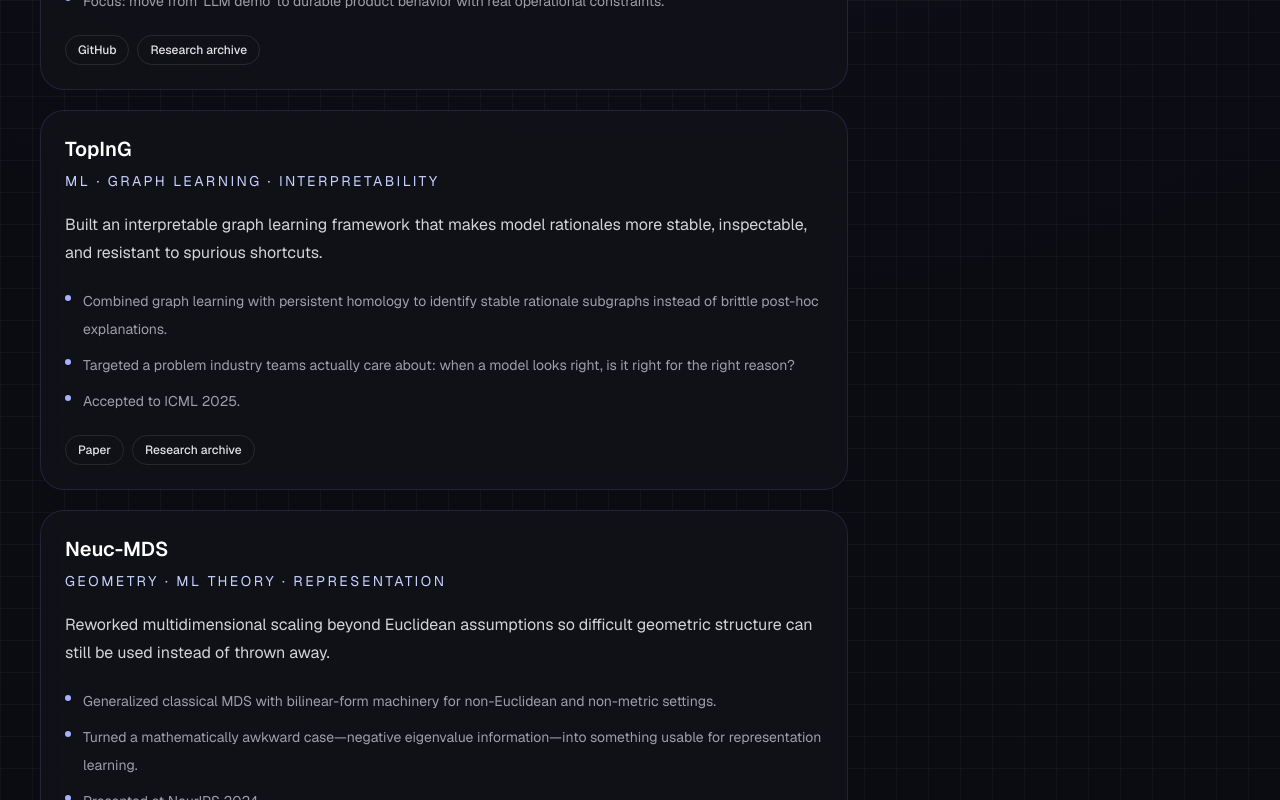
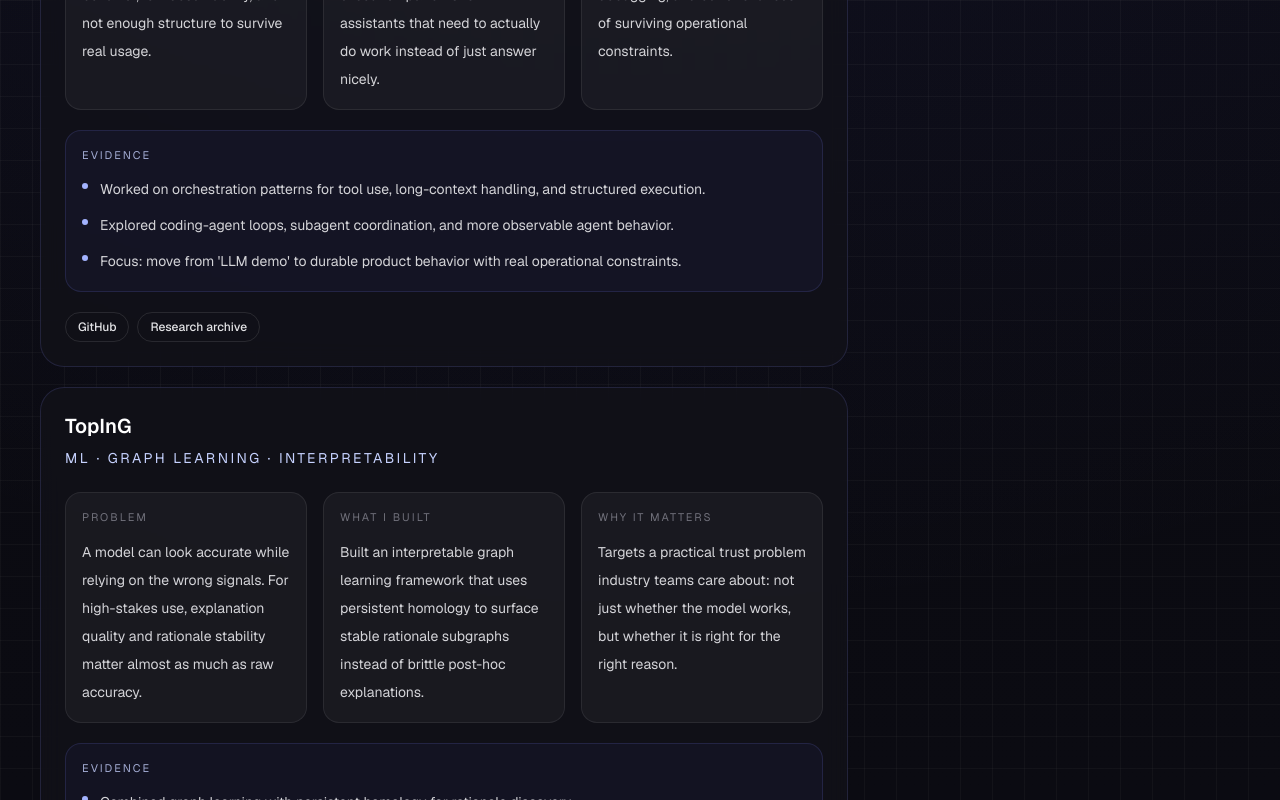
Before and after one commit to jackal092927/xinsite, a Next.js app: page / in a window 1280 px wide. Shown: the part 1280-2080 px from the top of the page. Built offline with nearby package versions, Linux system fonts and the light colour scheme.

Commit message:
refactor: turn selected work into case studies

```diff
--- a/src/app/page.tsx
+++ b/src/app/page.tsx
@@ -241,7 +241,7 @@ export default function Home() {
               <SectionShell
                 id="work"
                 eyebrow="Selected work"
-                title="Projects that show technical depth and builder instinct"
+                title="Case studies that show how I attack hard technical problems"
               >
                 <div className="grid gap-5">
                   {featuredProjects.map((project) => (
@@ -249,23 +249,58 @@ export default function Home() {
                       key={project.title}
                       className="glass rounded-3xl p-6"
                     >
+                      <div className="flex flex-wrap items-start justify-between gap-3">
+                        <div>
                           <h3 className="text-xl font-semibold text-white">
                             {project.title}
                           </h3>
                           <p className="mt-2 text-sm uppercase tracking-[0.18em] text-indigo-200">
                             {project.tag}
                           </p>
-                      <p className="mt-5 max-w-3xl text-base leading-7 text-zinc-300">
-                        {project.summary}
+                        </div>
+                      </div>
+
+                      <div className="mt-6 grid gap-4 md:grid-cols-3">
+                        <div className="rounded-2xl border border-white/8 bg-white/4 p-4">
+                          <div className="text-[11px] uppercase tracking-[0.18em] text-zinc-500">
+                            Problem
+                          </div>
+                          <p className="mt-3 text-sm leading-7 text-zinc-300">
+                            {project.problem}
                           </p>
-                      <ul className="mt-5 space-y-2 text-sm leading-7 text-zinc-400">
-                        {project.bullets.map((bullet) => (
-                          <li key={bullet} className="flex gap-3">
+                        </div>
+                        <div className="rounded-2xl border border-white/8 bg-white/4 p-4">
+                          <div className="text-[11px] uppercase tracking-[0.18em] text-zinc-500">
+                            What I built
+                          </div>
+                          <p className="mt-3 text-sm leading-7 text-zinc-300">
+                            {project.built}
+                          </p>
+                        </div>
+                        <div className="rounded-2xl border border-white/8 bg-white/4 p-4">
+                          <div className="text-[11px] uppercase tracking-[0.18em] text-zinc-500">
+                            Why it matters
+                          </div>
+                          <p className="mt-3 text-sm leading-7 text-zinc-300">
+                            {project.impact}
+                          </p>
+                        </div>
+                      </div>
+
+                      <div className="mt-5 rounded-2xl border border-indigo-400/15 bg-indigo-500/5 p-4">
+                        <div className="text-[11px] uppercase tracking-[0.18em] text-indigo-200/80">
+                          Evidence
+                        </div>
+                        <ul className="mt-3 space-y-2 text-sm leading-7 text-zinc-300">
+                          {project.evidence.map((item) => (
+                            <li key={item} className="flex gap-3">
                               <span className="mt-2 h-1.5 w-1.5 shrink-0 rounded-full bg-indigo-300" />
-                            <span>{bullet}</span>
+                              <span>{item}</span>
                             </li>
                           ))}
                         </ul>
+                      </div>
+
                       {project.links ? (
                         <div className="mt-5 flex flex-wrap gap-2">
                           {project.links.map((link) => {
--- a/src/content/site-data.ts
+++ b/src/content/site-data.ts
@@ -15,11 +15,15 @@ export const featuredProjects = [
   {
     title: "Agent Systems & OpenClaw Workflows",
     tag: "Agents · Systems · Tooling",
-    summary:
-      "Designed and iterated on agent workflows, memory routing, and execution patterns for real AI assistants that need to do more than generate text.",
-    bullets: [
-      "Worked on orchestration patterns for tool use, long-context handling, task decomposition, and structured execution.",
-      "Explored coding-agent loops, subagent coordination, and ways to make agent behavior more observable and debuggable.",
+    problem:
+      "Most AI assistants are still fragile demos: weak tool orchestration, poor memory behavior, low observability, and not enough structure to survive real usage.",
+    built:
+      "Designed and iterated on agent workflows, memory routing, task decomposition, and execution patterns for assistants that need to actually do work instead of just answer nicely.",
+    impact:
+      "This is the layer that turns a model capability into product behavior: better reliability, better debugging, and better chances of surviving operational constraints.",
+    evidence: [
+      "Worked on orchestration patterns for tool use, long-context handling, and structured execution.",
+      "Explored coding-agent loops, subagent coordination, and more observable agent behavior.",
       "Focus: move from 'LLM demo' to durable product behavior with real operational constraints.",
     ],
     links: [
@@ -30,11 +34,15 @@ export const featuredProjects = [
   {
     title: "TopInG",
     tag: "ML · Graph Learning · Interpretability",
-    summary:
-      "Built an interpretable graph learning framework that makes model rationales more stable, inspectable, and resistant to spurious shortcuts.",
-    bullets: [
-      "Combined graph learning with persistent homology to identify stable rationale subgraphs instead of brittle post-hoc explanations.",
-      "Targeted a problem industry teams actually care about: when a model looks right, is it right for the right reason?",
+    problem:
+      "A model can look accurate while relying on the wrong signals. For high-stakes use, explanation quality and rationale stability matter almost as much as raw accuracy.",
+    built:
+      "Built an interpretable graph learning framework that uses persistent homology to surface stable rationale subgraphs instead of brittle post-hoc explanations.",
+    impact:
+      "Targets a practical trust problem industry teams care about: not just whether the model works, but whether it is right for the right reason.",
+    evidence: [
+      "Combined graph learning with persistent homology for rationale discovery.",
+      "Improved stability and interpretability under spurious-correlation pressure.",
       "Accepted to ICML 2025.",
     ],
     links: [
@@ -45,11 +53,15 @@ export const featuredProjects = [
   {
     title: "Neuc-MDS",
     tag: "Geometry · ML Theory · Representation",
-    summary:
-      "Reworked multidimensional scaling beyond Euclidean assumptions so difficult geometric structure can still be used instead of thrown away.",
-    bullets: [
-      "Generalized classical MDS with bilinear-form machinery for non-Euclidean and non-metric settings.",
-      "Turned a mathematically awkward case—negative eigenvalue information—into something usable for representation learning.",
+    problem:
+      "Classical dimensionality reduction throws away useful structure when the data geometry stops behaving nicely in Euclidean terms.",
+    built:
+      "Reworked multidimensional scaling beyond Euclidean assumptions with bilinear-form machinery so previously discarded negative-eigenvalue information could become usable.",
+    impact:
+      "Shows the kind of technical work I like: take an awkward theoretical limitation, then turn it into something that expands what representation-learning systems can do.",
+    evidence: [
+      "Generalized classical MDS for non-Euclidean and non-metric settings.",
+      "Converted difficult geometric structure into usable signal rather than wasted residue.",
       "Presented at NeurIPS 2024.",
     ],
     links: [
@@ -60,9 +72,13 @@ export const featuredProjects = [
   {
     title: "DL3DV-10K",
     tag: "3D Vision · Data · Benchmarking",
-    summary:
-      "Helped build a large-scale 3D vision dataset and benchmark designed for modern deep-learning pipelines, not toy academic setups.",
-    bullets: [
+    problem:
+      "Modern 3D vision systems need scale and realism, but many benchmarks are too small, too clean, or too detached from how deep-learning pipelines are actually used.",
+    built:
+      "Helped build a large-scale 3D vision dataset and benchmark for modern reconstruction and scene-understanding workflows.",
+    impact:
+      "Created infrastructure other teams can build on: better evaluation, harder real-world conditions, and a more serious benchmark surface for 3D learning systems.",
+    evidence: [
       "Dataset scale: 51.2M frames across 10,510 real-world videos.",
       "Supports benchmarking for NeRF, reconstruction, and broader 3D scene understanding workflows.",
       "Published at CVPR 2024.",
```
Lines whose indentation alone changed are shown as unchanged.
